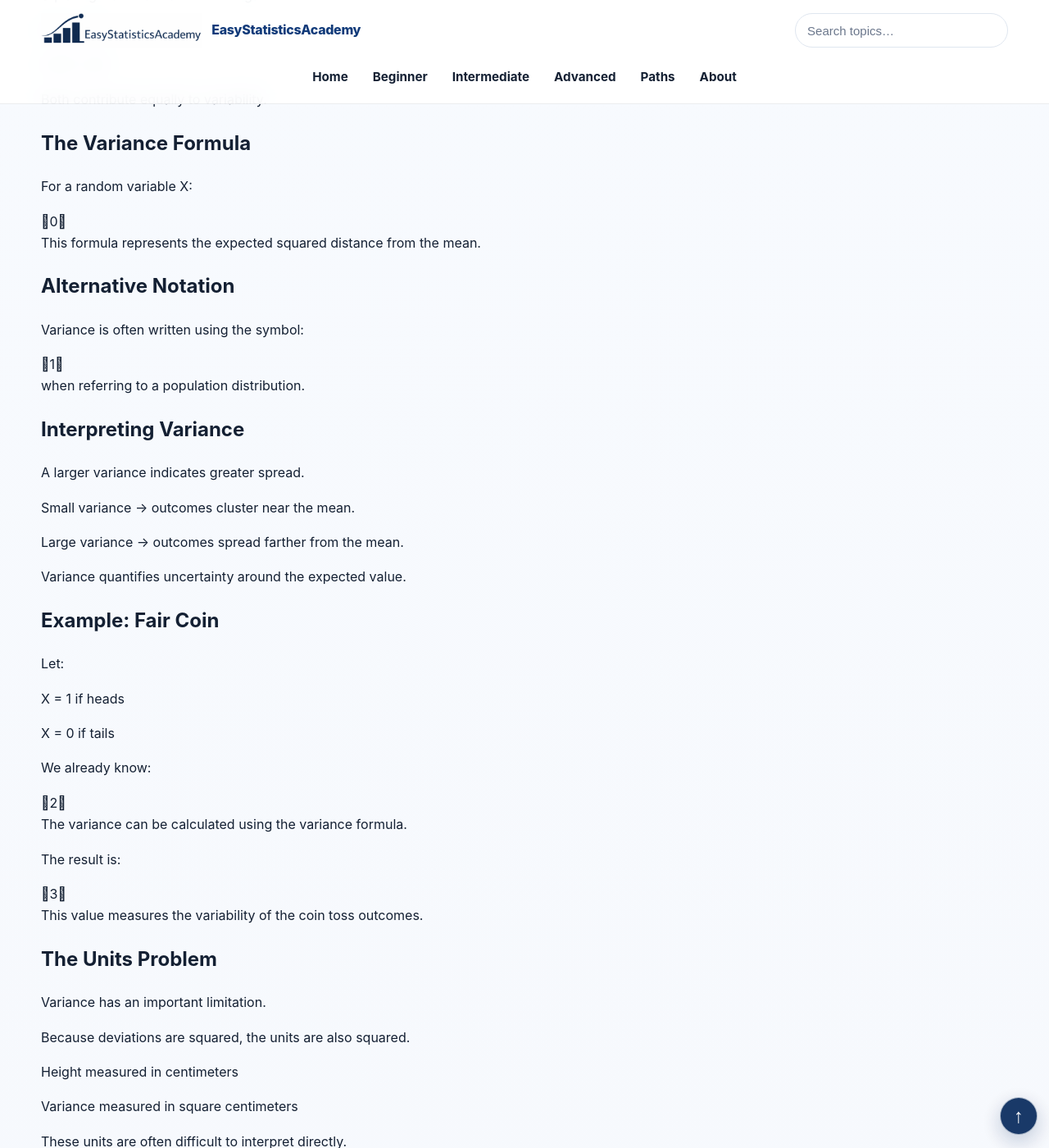
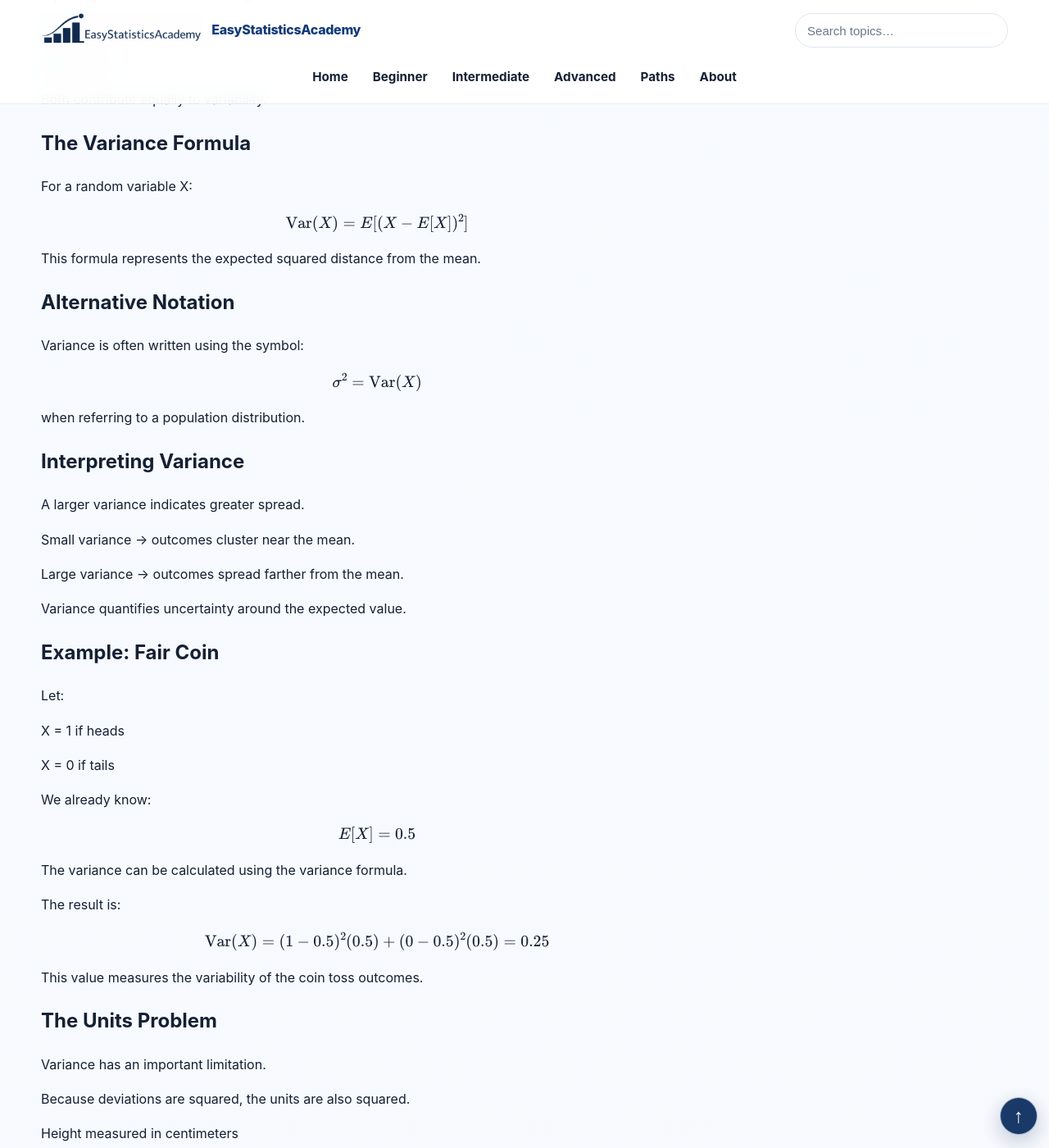
Before and after one commit to ammar-homaida-statistics/easystatisticsacademy, a Jekyll site: the page built from probability/random-variables/variance-and-standard-deviation/index.md, in a window 1280 px wide and 1400 px high, scrolled down 1579 px. Shown: the whole window at 82% size. Built offline with Jekyll 4.4.1, drawn with Linux system fonts in a browser that asks for light colours; some of the changed text lies outside the part shown.

Commit message:
Restore 7 verified formulas in variance-and-standard-deviation

```diff
--- a/probability/random-variables/variance-and-standard-deviation/index.md
+++ b/probability/random-variables/variance-and-standard-deviation/index.md
@@ -187,7 +187,11 @@ sidebar: false
       For a random variable X:
     </p>
 
-    0
+
+    \[
+    \operatorname{Var}(X)=E[(X-E[X])^2]
+    \]
+
 
     <p>
       This formula represents the expected squared distance from the mean.
@@ -199,7 +203,11 @@ sidebar: false
       Variance is often written using the symbol:
     </p>
 
-    1
+
+    \[
+    \sigma^2=\operatorname{Var}(X)
+    \]
+
 
     <p>
       when referring to a population distribution.
@@ -249,7 +257,11 @@ sidebar: false
       We already know:
     </p>
 
-    2
+
+    \[
+    E[X]=0.5
+    \]
+
 
     <p>
       The variance can be calculated using the variance formula.
@@ -259,7 +271,11 @@ sidebar: false
       The result is:
     </p>
 
-    3
+
+    \[
+    \operatorname{Var}(X)=(1-0.5)^2(0.5)+(0-0.5)^2(0.5)=0.25
+    \]
+
 
     <p>
       This value measures the variability of the coin toss outcomes.
@@ -298,7 +314,11 @@ sidebar: false
       Standard deviation solves this problem by taking the square root of variance.
     </p>
 
-    4
+
+    \[
+    \operatorname{SD}(X)=\sqrt{\operatorname{Var}(X)}
+    \]
+
 
     <p>
       Standard deviation returns the measure of spread to the original units.
@@ -371,7 +391,11 @@ sidebar: false
 
     <h3>Variance Is Never Negative</h3>
 
-    5
+
+    \[
+    \operatorname{Var}(X)\ge0
+    \]
+
 
     <p>
       Because squared values cannot be negative,
@@ -385,7 +409,11 @@ sidebar: false
       there is no variability.
     </p>
 
-    6
+
+    \[
+    \operatorname{Var}(c)=0\quad\text{for every constant }c
+    \]
+
 
     <p>
       when every observation is identical.
```
